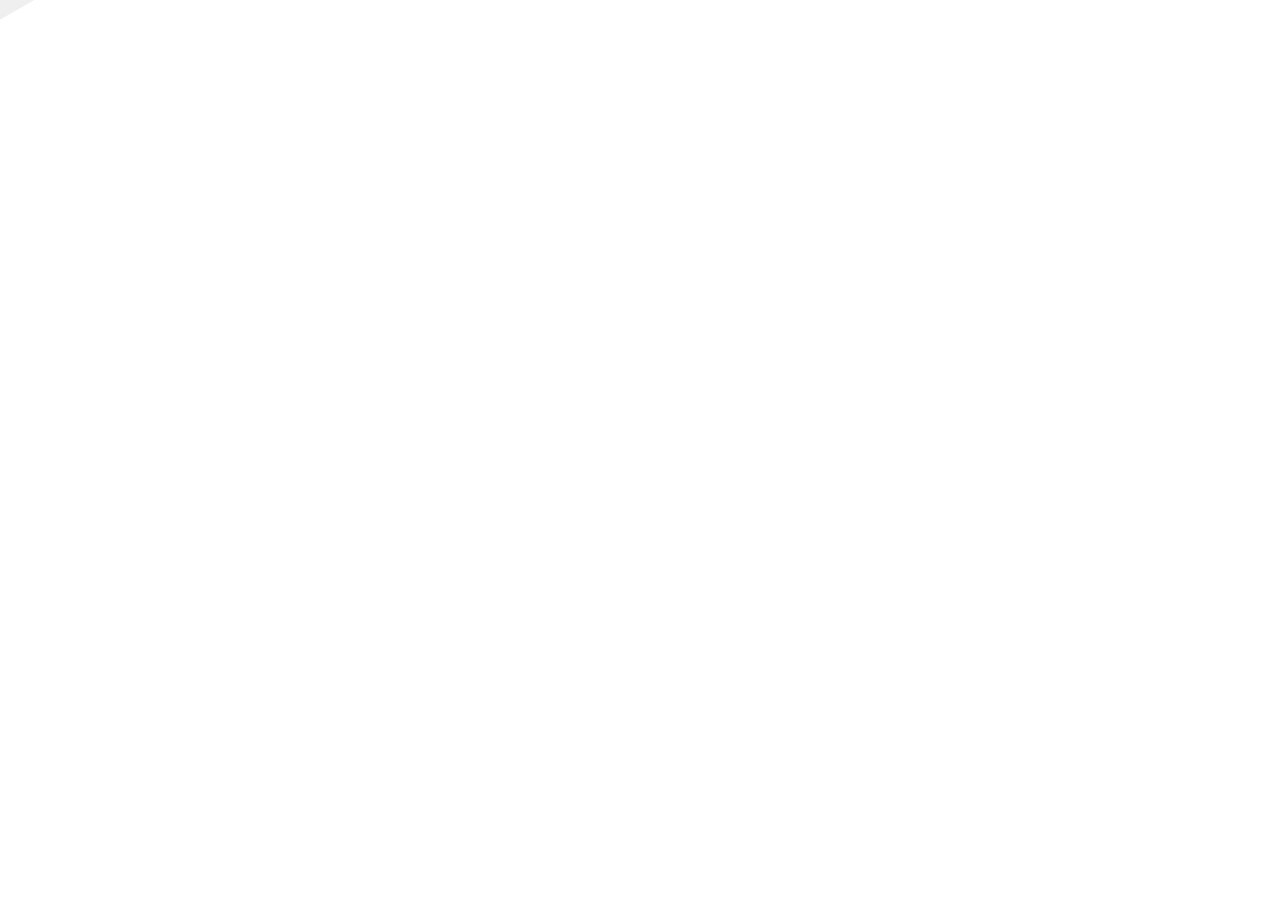
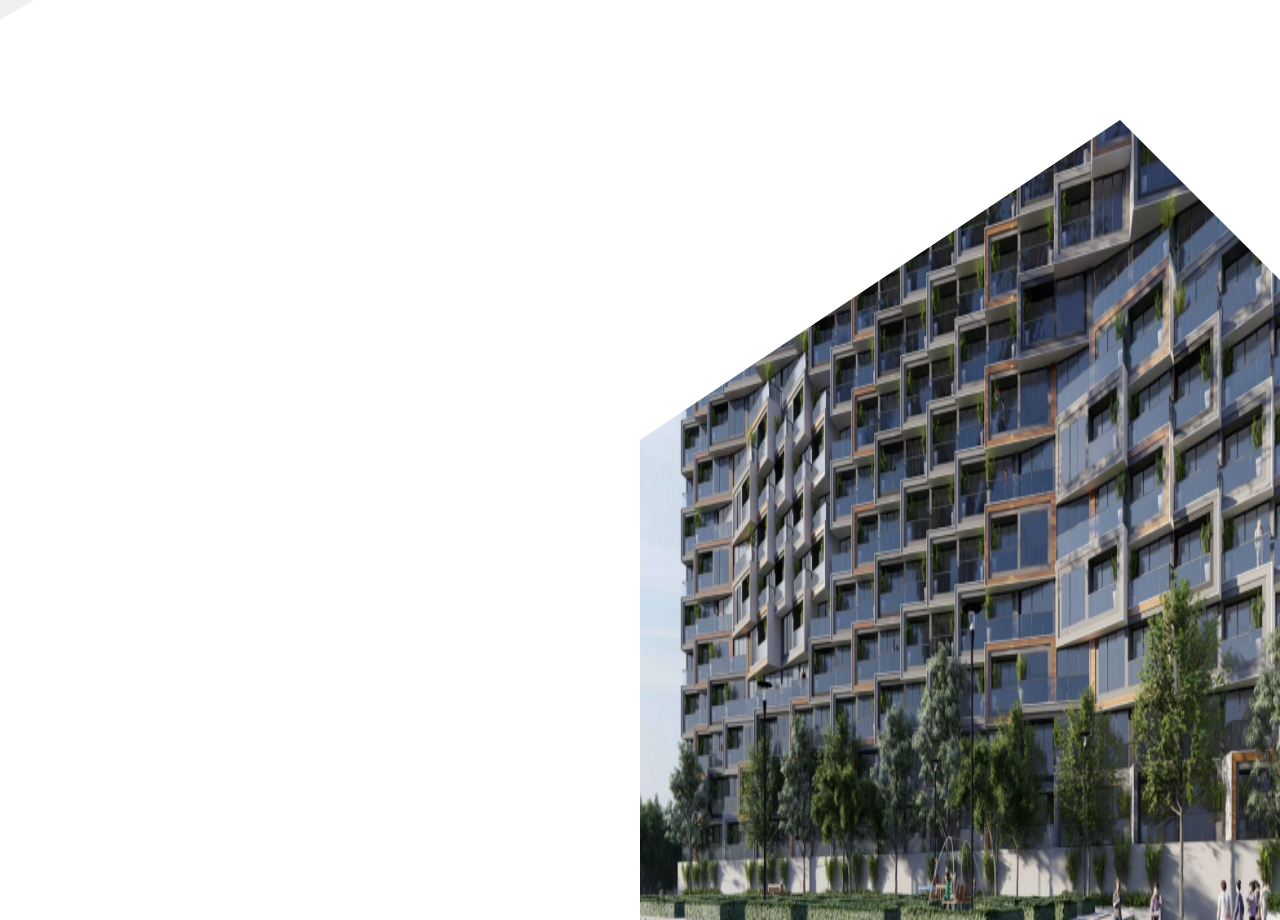
Before and after one commit to jaswanth27p/gsap-parallax, a Next.js app: page /about in a window 1280 px wide. Shown: the part 680-1600 px from the top of the page. Built offline with nearby package versions, Linux system fonts and the light colour scheme.

Commit message:
image clip

```diff
--- a/app/about/page.tsx
+++ b/app/about/page.tsx
@@ -48,15 +48,15 @@
                     });
                 }
             });
-            gsap.fromTo(imgContainerRef.current,{
-                y:0
+            gsap.fromTo(imgContainerRef.current, {
+                y: 0
             }, {
                 y: -100,
                 scrollTrigger: {
                     trigger: imgContainerRef.current,
                     scrub: 1,
-                    start:'top top',
-                    end:'bottom top',
+                    start: 'top top',
+                    end: 'bottom top',
                 }
             });
             gsap.set(paths, {
@@ -97,7 +97,11 @@
                     </div>
                 </div>
             </div>
-            <div className="h-screen"></div>
+            <div className="h-screen relative grid grid-cols-2">
+                <div className='relative w-full h-full col-start-2'>
+                    <Image className='clip-custom-shape' src={'/about.png'} alt="" fill />
+                </div>
+            </div>
         </div>
     )
 }
--- a/app/globals.css
+++ b/app/globals.css
@@ -1,3 +1,13 @@
 @tailwind base;
 @tailwind components;
 @tailwind utilities;
+
+.clip-custom-shape {
+  clip-path: polygon(
+    0% 40%,   /* Starting point at the left side, 60% from the bottom */
+    75% 0%,   /* Point at 75% from the left, top edge */
+    100% 20%, /* Point at the right edge, 60% from the bottom */
+    100% 100%, /* Bottom right corner */
+    0% 100%   /* Bottom left corner */
+  );
+}
```
